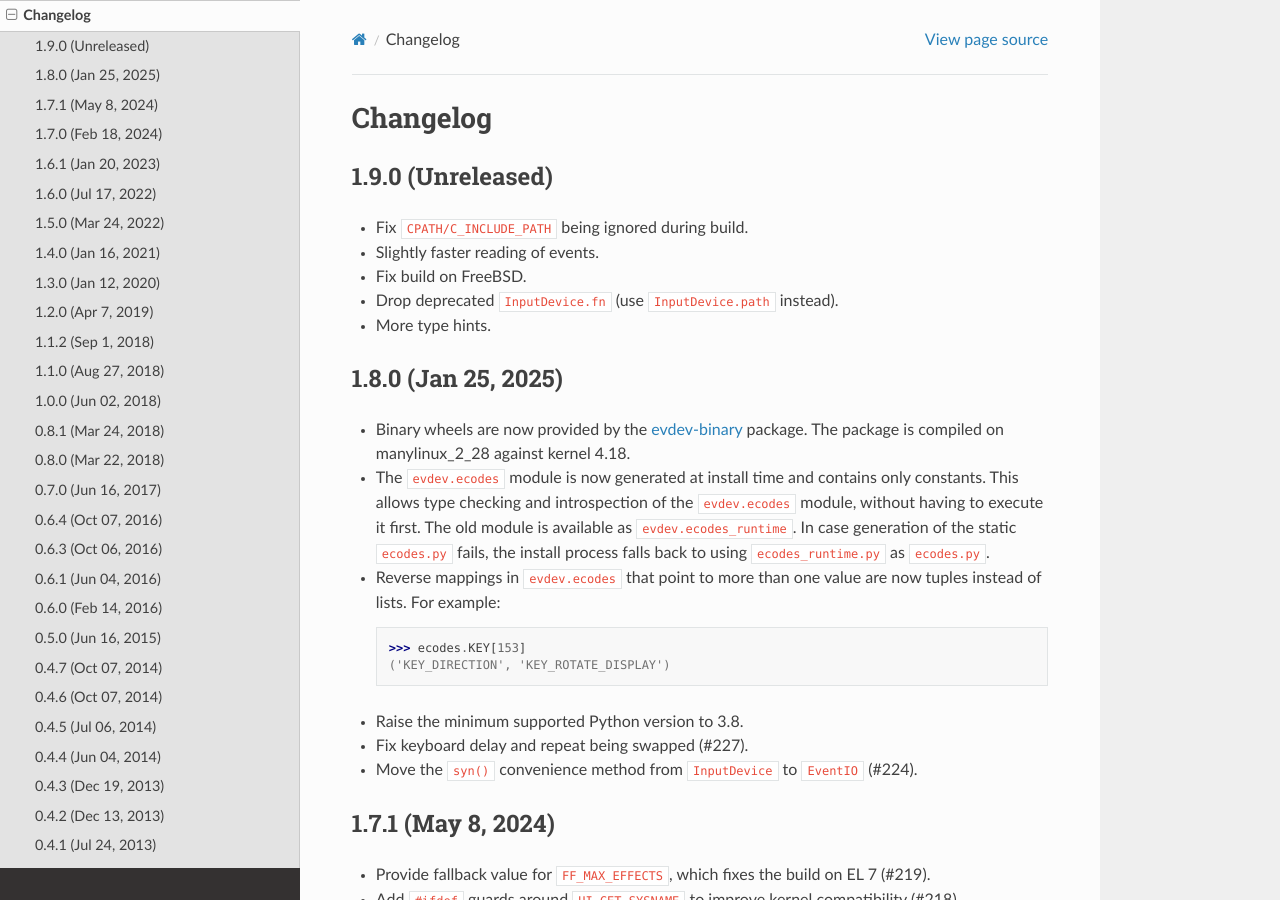
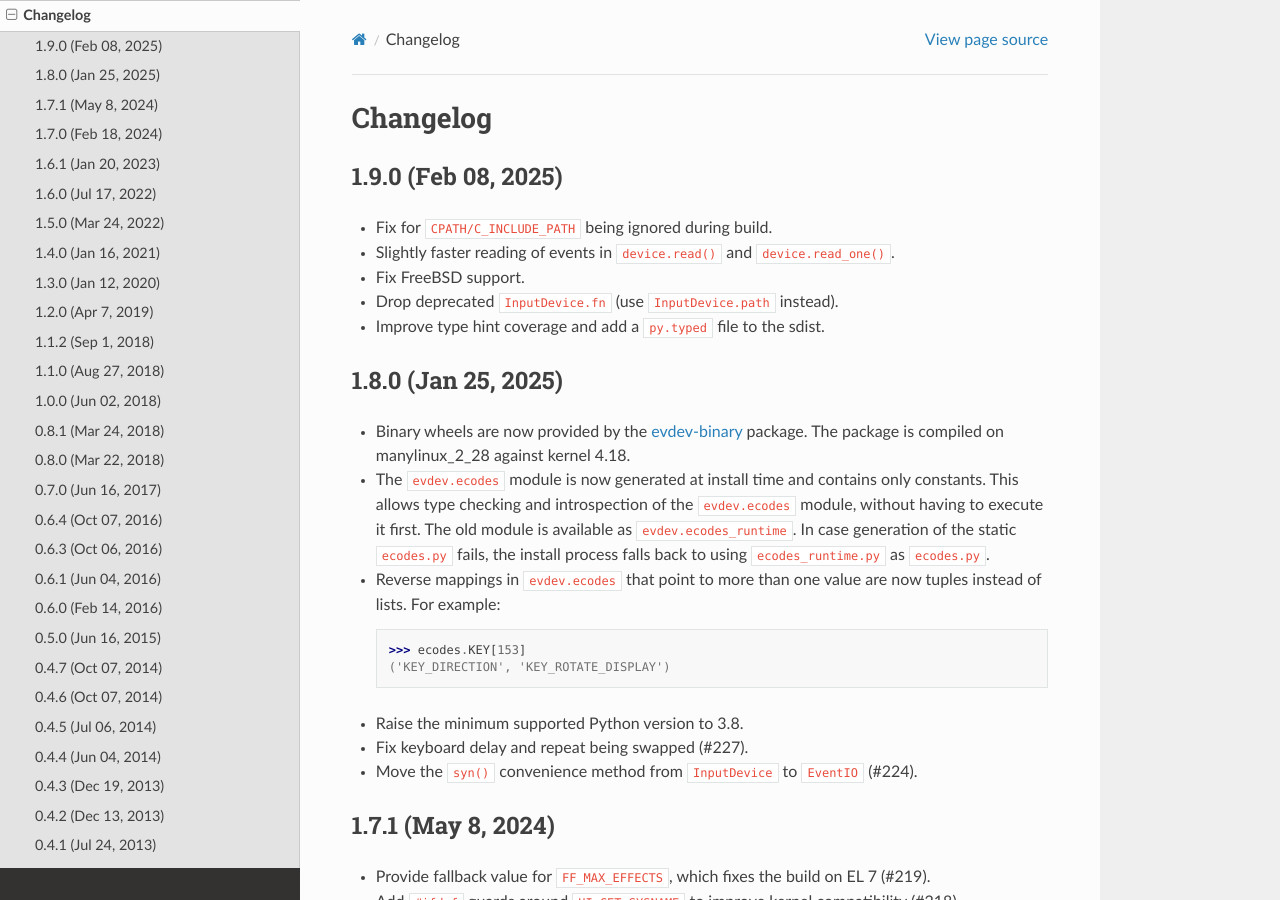
Before and after one commit to gvalkov/python-evdev, a Sphinx documentation site: the page built from docs/changelog.rst, in a window 1280 px wide and 900 px high. Built offline with Sphinx 7.4.7 and the Read the Docs theme 3.1.0, drawn with Linux system fonts in a browser that asks for light colours.

```diff
--- a/docs/changelog.rst
+++ b/docs/changelog.rst
@@ -1,18 +1,18 @@
 Changelog
 ---------
 
-1.9.0 (Unreleased)
+1.9.0 (Feb 08, 2025)
 ==================
 
-- Fix ``CPATH/C_INCLUDE_PATH`` being ignored during build.
+- Fix for ``CPATH/C_INCLUDE_PATH`` being ignored during build.
 
-- Slightly faster reading of events.
+- Slightly faster reading of events in ``device.read()`` and ``device.read_one()``.
 
-- Fix build on FreeBSD.
+- Fix FreeBSD support.
 
 - Drop deprecated ``InputDevice.fn`` (use ``InputDevice.path`` instead).
 
-- More type hints.
+- Improve type hint coverage and add a ``py.typed`` file to the sdist.
 
 
 1.8.0 (Jan 25, 2025)
--- a/docs/conf.py
+++ b/docs/conf.py
@@ -65,7 +65,7 @@ copyright = "2012-2025, Georgi Valkov and contributors"
 # built documents.
 #
 # The full version, including alpha/beta/rc tags.
-release = "1.8.0"
+release = "1.9.0"
 
 # The short X.Y version.
 version = release
--- a/pyproject.toml
+++ b/pyproject.toml
@@ -4,7 +4,7 @@ build-backend = "setuptools.build_meta"
 
 [project]
 name = "evdev"
-version = "1.8.0"
+version = "1.9.0"
 description = "Bindings to the Linux input handling subsystem"
 keywords = ["evdev", "input", "uinput"]
 readme = "README.md"
@@ -36,7 +36,7 @@ line-length = 120
 ignore = ["E265", "E241", "F403", "F401", "E401", "E731"]
 
 [tool.bumpversion]
-current_version = "1.8.0"
+current_version = "1.9.0"
 commit = true
 tag = true
 allow_dirty = true
```
Also changed, not shown: 1 other file.
